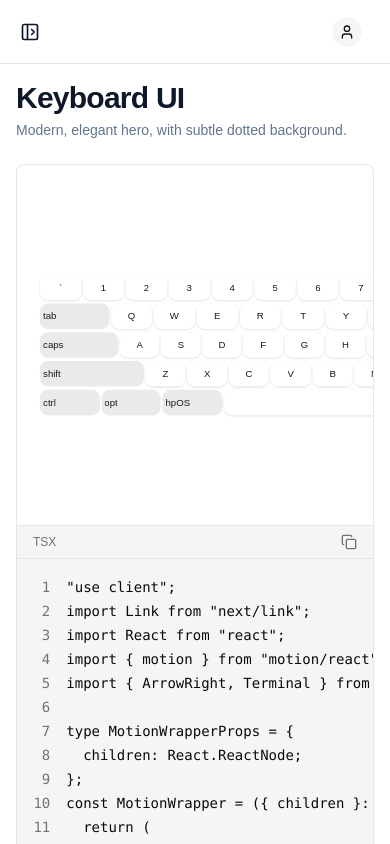
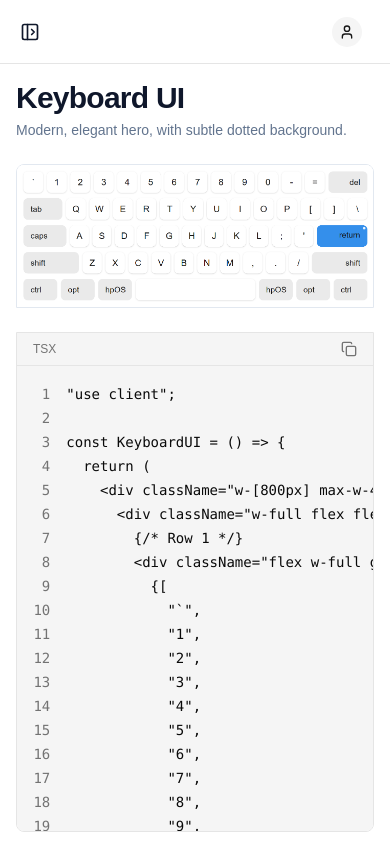
Before and after one commit to Harit007x/satoriui, a Next.js app: page /components/keyboard-ui in a window 390 px wide. Built offline with nearby package versions, Linux system fonts and the light colour scheme.

Commit message:
added code to render the snapshots for mobile view, to preserve UX and accessibility

```diff
--- a/app/components/(showcase)/keyboard-ui/page.tsx
+++ b/app/components/(showcase)/keyboard-ui/page.tsx
@@ -10,110 +10,134 @@ export default function Page() {
         description="Modern, elegant hero, with subtle dotted background."
         preview={<KeyboardUI />}
         scale={0.8}
+        mobilePreviewImage="/snapshots/keyboard.png"
         tsxCode={`"use client";
-import Link from "next/link";
-import React from "react";
-import { motion } from "motion/react";
-import { ArrowRight, Terminal } from "lucide-react";
 
-type MotionWrapperProps = {
-  children: React.ReactNode;
-};
-const MotionWrapper = ({ children }: MotionWrapperProps) => {
+const KeyboardUI = () => {
   return (
-    <motion.span
-      initial={{ opacity: 0, y: 8 }}
-      animate={{ opacity: 1, y: 0 }}
-      transition={{
-        duration: 0.4,
-        ease: "easeOut",
-        delay: 0.3,
-      }}
-      className="relative inline-block overflow-hidden p-[1px]"
-    >
-      {children}
-    </motion.span>
-  );
-};
+    <div className="w-[800px] max-w-4xl mx-auto px-2 sm:px-4">
+      <div className="w-full flex flex-col gap-1 sm:gap-2 md:gap-3 select-none">
+        {/* Row 1 */}
+        <div className="flex w-full gap-0.5 sm:gap-1 md:gap-2 h-8 sm:h-10 md:h-12">
+          {[
+            "\`",
+            "1",
+            "2",
+            "3",
+            "4",
+            "5",
+            "6",
+            "7",
+            "8",
+            "9",
+            "0",
+            "-",
+            "=",
+          ].map((k) => (
+            <div
+              key={k}
+              className="flex-1 bg-white rounded sm:rounded-md md:rounded-lg shadow-sm flex items-center justify-center text-neutral-900 text-xs sm:text-sm md:text-xl font-normal hover:bg-neutral-50 transition-colors cursor-default min-w-0"
+            >
+              <span className="truncate">{k}</span>
+            </div>
+          ))}
+          <div className="flex-[1.6] bg-neutral-200/80 rounded sm:rounded-md md:rounded-lg flex items-center justify-end pr-1 sm:pr-2 md:pr-4 text-neutral-900 text-xs sm:text-sm md:text-lg font-normal hover:bg-neutral-300/80 transition-colors cursor-default">
+            <span className="truncate">del</span>
+          </div>
+        </div>
 
-const DottedModern = () => {
-  return (
-    <div className="flex flex-col relative h-full w-full">
-      <div className="absolute h-full w-full -z-10 bg-[radial-gradient(#e5e7eb_1px,transparent_1px)] dark:bg-[radial-gradient(#212121_1px,transparent_1px)] [background-size:16px_16px] [mask-image:radial-gradient(ellipse_50%_50%_at_50%_50%,#000_70%,transparent_100%)]" />
+        {/* Row 2 */}
+        <div className="flex w-full gap-0.5 sm:gap-1 md:gap-2 h-8 sm:h-10 md:h-12">
+          <div className="flex-[1.6] bg-neutral-200/80 rounded sm:rounded-md md:rounded-lg flex items-center justify-start pl-1 sm:pl-2 md:pl-4 text-neutral-900 text-xs sm:text-sm md:text-lg font-normal hover:bg-neutral-300/80 transition-colors cursor-default">
+            <span className="truncate">tab</span>
+          </div>
+          {[
+            "Q",
+            "W",
+            "E",
+            "R",
+            "T",
+            "Y",
+            "U",
+            "I",
+            "O",
+            "P",
+            "[",
+            "]",
+            "\\\\",
+          ].map((k) => (
+            <div
+              key={k}
+              className="flex-1 bg-white rounded sm:rounded-md md:rounded-lg shadow-sm flex items-center justify-center text-neutral-900 text-xs sm:text-sm md:text-xl font-normal hover:bg-neutral-50 transition-colors cursor-default min-w-0"
+            >
+              <span className="truncate">{k}</span>
+            </div>
+          ))}
+        </div>
 
-      <div className="mx-auto h-full flex flex-col gap-6 items-center justify-center">
-        {/* Animated badge */}
-        <MotionWrapper>
-          <a
-            href="https://github.com/ibelick/background-snippets"
-            target="_blank"
-            rel="noopener noreferrer"
-            className="inline-flex"
-          >
-            <span
-              className="relative inline-block overflow-hidden rounded-full p-[1px] border border-slate-800 border-1"
-              style={{ animationDelay: "0.3s", animationFillMode: "forwards" }}
+        {/* Row 3 */}
+        <div className="flex w-full gap-0.5 sm:gap-1 md:gap-2 h-8 sm:h-10 md:h-12">
+          <div className="flex-[1.9] bg-neutral-200/80 rounded sm:rounded-md md:rounded-lg flex items-center justify-start pl-1 sm:pl-2 md:pl-4 text-neutral-900 text-xs sm:text-sm md:text-lg font-normal hover:bg-neutral-300/80 transition-colors cursor-default">
+            <span className="truncate">caps</span>
+          </div>
+          {["A", "S", "D", "F", "G", "H", "J", "K", "L", ";", "'"].map((k) => (
+            <div
+              key={k}
+              className="flex-1 bg-white rounded sm:rounded-md md:rounded-lg shadow-sm flex items-center justify-center text-neutral-900 text-xs sm:text-sm md:text-xl font-normal hover:bg-neutral-50 transition-colors cursor-default min-w-0"
             >
-              <div
-                className="
-                inline-flex h-full w-full cursor-pointer items-center justify-center
-                rounded-full bg-white px-3 py-1 text-xs font-medium leading-5
-                text-slate-700 backdrop-blur-xl
-                dark:bg-black dark:text-slate-200
-              "
-              >
-                We are open source 🚀
-                <span className="inline-flex items-center pl-1 font-semibold text-black dark:text-white">
-                  Github
-                  <ArrowRight
-                    className="pl-0.5 text-black dark:text-white"
-                    size={16}
-                  />
-                </span>
-              </div>
-            </span>
-          </a>
-        </MotionWrapper>
+              <span className="truncate">{k}</span>
+            </div>
+          ))}
+          <div className="flex-[2.3] bg-[#348feb] rounded sm:rounded-md md:rounded-lg flex items-end justify-end pr-1 sm:pr-2 md:pr-4 pb-1 sm:pb-2 md:pb-3 text-neutral-900 text-xs sm:text-sm md:text-lg font-normal relative hover:bg-[#2682de] transition-colors cursor-default">
+            <div className="absolute top-1 right-1 w-1 h-1 sm:w-1.5 sm:h-1.5 bg-white rounded-full opacity-90" />
+            <span className="truncate">return</span>
+          </div>
+        </div>
 
-        <MotionWrapper>
-          <h1 className="font-display text-4xl sm:text-6xl lg:text-7xl font-medium tracking-tight leading-[1.05] text-slate-900">
-            Action - oriented
-            <br />
-            <span className="bg-clip-text text-transparent bg-gradient-to-br from-slate-900 via-slate-600 to-slate-400">
-              Modern snippets
-            </span>
-          </h1>
-        </MotionWrapper>
+        {/* Row 4 */}
+        <div className="flex w-full gap-0.5 sm:gap-1 md:gap-2 h-8 sm:h-10 md:h-12">
+          <div className="flex-[2.5] bg-neutral-200/80 rounded sm:rounded-md md:rounded-lg flex items-center justify-start pl-1 sm:pl-2 md:pl-4 text-neutral-900 text-xs sm:text-sm md:text-lg font-normal hover:bg-neutral-300/80 transition-colors cursor-default">
+            <span className="truncate">shift</span>
+          </div>
+          {["Z", "X", "C", "V", "B", "N", "M", ",", ".", "/"].map((k) => (
+            <div
+              key={k}
+              className="flex-1 bg-white rounded sm:rounded-md md:rounded-lg shadow-sm flex items-center justify-center text-neutral-900 text-xs sm:text-sm md:text-xl font-normal hover:bg-neutral-50 transition-colors cursor-default min-w-0"
+            >
+              <span className="truncate">{k}</span>
+            </div>
+          ))}
+          <div className="flex-[2.5] bg-neutral-200/80 rounded sm:rounded-md md:rounded-lg flex items-center justify-end pr-1 sm:pr-2 md:pr-4 text-neutral-900 text-xs sm:text-sm md:text-lg font-normal hover:bg-neutral-300/80 transition-colors cursor-default">
+            <span className="truncate">shift</span>
+          </div>
+        </div>
 
-        <MotionWrapper>
-          <p className="text-lg text-slate-500 leading-relaxed text-center max-w-xl">
-            Plug-and-play snippets-just copy, paste, and use in your next
-            project. Built with Tailwind CSS and Vanilla CSS for seamless
-            integration.
-          </p>
-        </MotionWrapper>
-        <MotionWrapper>
-          <div className="flex flex-col sm:flex-row items-center gap-3 w-full sm:w-auto pt-2">
-            <Link
-              href="/components/button"
-              className="group w-full sm:w-auto px-6 py-3 bg-slate-900 hover:bg-slate-800 text-white rounded-sm font-semibold text-sm shadow-xl shadow-slate-200/50 flex items-center justify-center gap-2"
+        {/* Row 5 */}
+        <div className="flex w-full gap-0.5 sm:gap-1 md:gap-2 h-8 sm:h-10 md:h-12">
+          {["ctrl", "opt", "hpOS"].map((k) => (
+            <div
+              key={k}
+              className="flex-[1.25] bg-neutral-200/80 rounded sm:rounded-md md:rounded-lg flex items-center justify-start pl-1 sm:pl-2 md:pl-4 pr-2 text-neutral-900 text-xs sm:text-sm md:text-lg font-normal hover:bg-neutral-300/80 transition-colors cursor-default"
             >
-              Go to Github
-              <ArrowRight className="h-4 w-4 transition-transform duration-200 group-hover:translate-x-[2px]" />
-            </Link>
-
-            <button className="w-full sm:w-auto px-6 py-3 rounded-sm font-semibold text-sm text-slate-600 border border-slate-200 hover:bg-slate-50 hover:text-slate-900 transition-all flex items-center justify-center gap-2 bg-accent">
-              <Terminal className="h-4 w-4" />
-              Documentation
-            </button>
-          </div>
-        </MotionWrapper>
+              <span className="truncate">{k}</span>
+            </div>
+          ))}
+          <div className="flex-[6.5] bg-white rounded sm:rounded-md md:rounded-lg shadow-sm hover:bg-neutral-50 transition-colors cursor-default" />
+          {["hpOS", "opt", "ctrl"].map((k) => (
+            <div
+              key={k}
+              className="flex-[1.25] bg-neutral-200/80 rounded sm:rounded-md md:rounded-lg flex items-center justify-start pl-1 sm:pl-2 md:pl-4 pr-2 text-neutral-900 text-xs sm:text-sm md:text-lg font-normal hover:bg-neutral-300/80 transition-colors cursor-default"
+            >
+              <span className="truncate">{k}</span>
+            </div>
+          ))}
+        </div>
       </div>
     </div>
   );
 };
 
-export default DottedModern;
+export default KeyboardUI;
 `}
       />
     </>
--- a/components/component-showcase.tsx
+++ b/components/component-showcase.tsx
@@ -7,6 +7,7 @@ type ComponentShowcaseProps = {
   tsxCode: string;
   jsxCode?: string;
   scale?: number;
+  mobilePreviewImage?: string;
 };
 
 export function ComponentShowcase({
@@ -15,8 +16,11 @@ export function ComponentShowcase({
   preview,
   tsxCode,
   jsxCode,
-  scale = 0,
+  scale = 1,
+  mobilePreviewImage,
 }: ComponentShowcaseProps) {
+  const hasMobilePreview = Boolean(mobilePreviewImage);
+
   return (
     <section className="space-y-6 mx-auto max-w-[700px]">
       {/* Header */}
@@ -27,19 +31,37 @@ export function ComponentShowcase({
         <p className="text-sm text-slate-500 max-w-xl">{description}</p>
       </header>
 
-      <div>
       {/* Preview */}
-        <div className="relative rounded-tl-md rounded-tr-md border border-slate-200 border-b-0 bg-white overflow-hidden">
-          <div className="min-h-[360px] w-full flex items-center justify-center p-4">
-            {/* Add this wrapper div */}
-            <div className="relative w-full h-full flex items-center justify-center">
+      <div className="relative rounded-t-md border border-slate-200 bg-white overflow-hidden">
+        {/* 📱 Mobile snapshot (ONLY if provided) */}
+        {hasMobilePreview && (
+          <div className="block md:hidden">
+            <img
+              src={mobilePreviewImage}
+              alt={`${title} preview`}
+              className="w-full h-auto object-contain bg-white"
+              loading="lazy"
+            />
+          </div>
+        )}
+
+        {/* 🧠 Interactive preview */}
+        <div
+          className={[
+            "w-full items-center justify-center p-4",
+            hasMobilePreview
+              ? "hidden md:flex min-h-[360px]"
+              : "flex min-h-[360px]",
+          ].join(" ")}
+        >
+          <div className="relative w-full h-full flex items-center justify-center overflow-hidden">
             <div
               className="origin-center"
               style={{
                 transform: `scale(${scale})`,
                 transformOrigin: "center",
-                  width: `${100 / scale}%`, // This is the key fix
-                  maxWidth: "none", // Override any max-width
+                width: `${100 / scale}%`,
+                maxWidth: "none",
               }}
             >
               {preview}
@@ -47,12 +69,12 @@ export function ComponentShowcase({
           </div>
         </div>
       </div>
+
       {/* Code */}
       <div className="space-y-4">
         <CodeBlock title="TSX" code={tsxCode} />
         {jsxCode && <CodeBlock title="JSX" code={jsxCode} />}
       </div>
-      </div>
     </section>
   );
 }
```
Also changed, not shown: public/snapshots/keyboard.png (added). Lines whose indentation alone changed are shown as unchanged.
